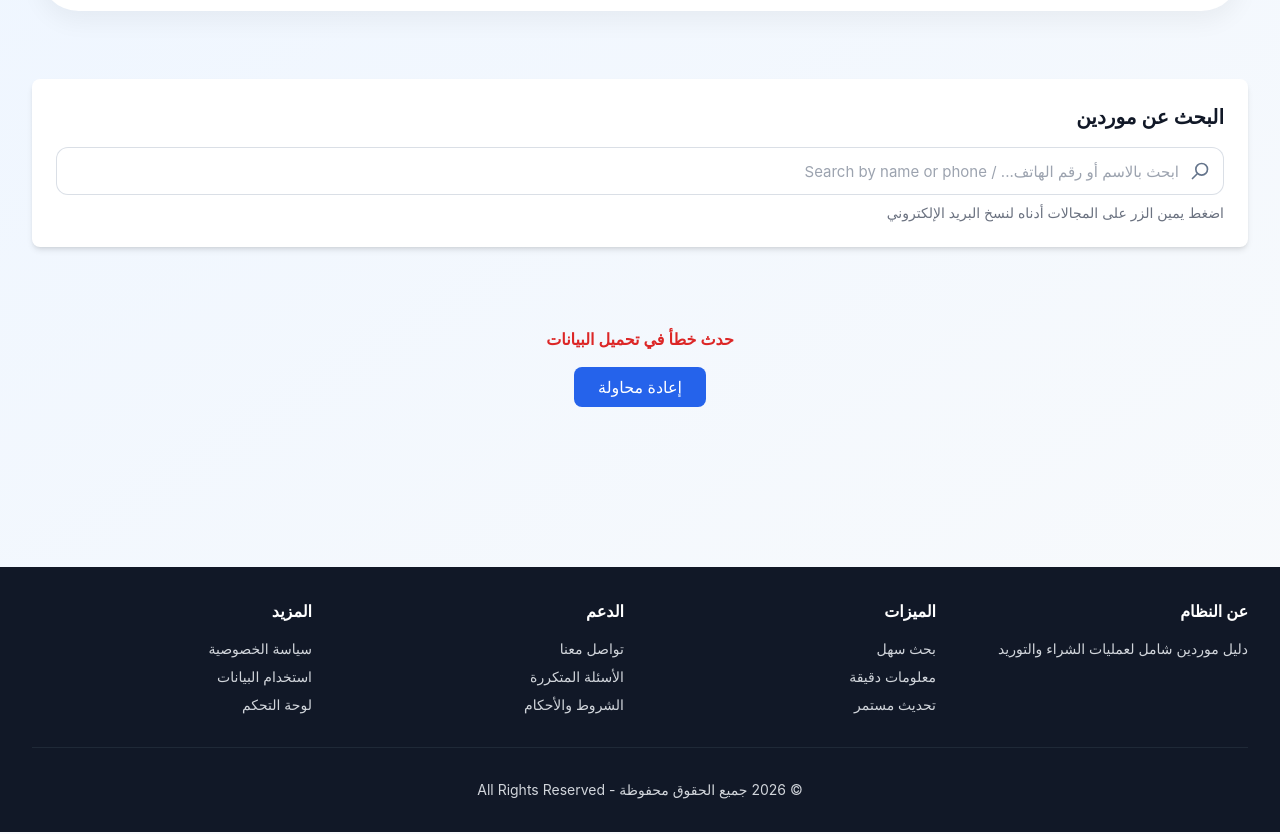
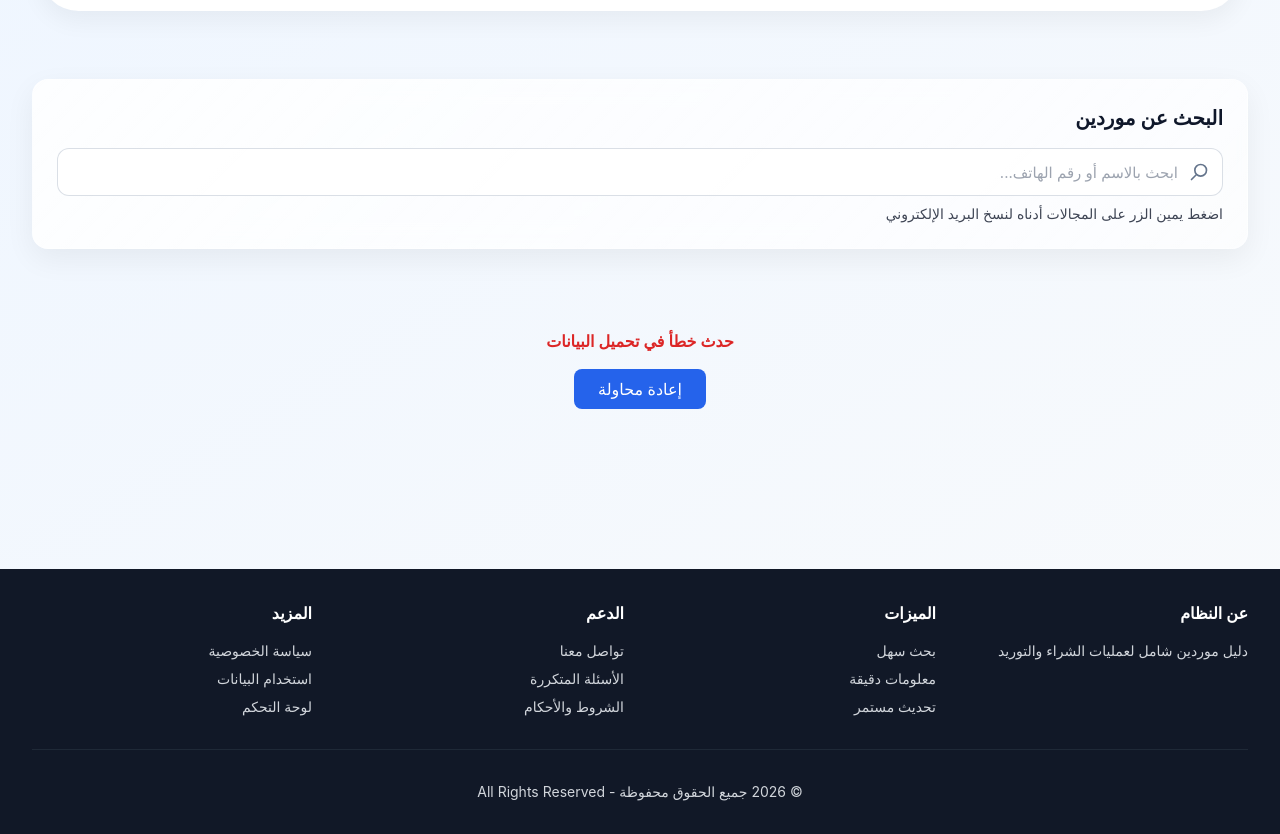
Before and after one commit to 02ehab/explore-suppliers, a plain HTML site: page index.html in a window 1280 px wide. Shown: the part 86-920 px from the top of the page. Drawn offline with nearby package versions, Linux system fonts and the light colour scheme; no server answers.

Commit message:
Update index.html

```diff
--- a/index.html
+++ b/index.html
@@ -45,22 +45,28 @@
   <main class="max-w-7xl mx-auto px-4 sm:px-6 lg:px-8 py-12">
    <!-- Search Section -->
 <div class="mb-8">
-      <div class="bg-white rounded-lg shadow-md p-6">
-        <h2 class="text-xl font-semibold text-gray-900 mb-4">البحث عن موردين</h2>
-        <div class="search-input relative">
+  <div class="search-card">
+    <h2 class="text-xl font-semibold mb-4">البحث عن موردين</h2>
+
+    <div class="search-input">
       <svg class="w-5 h-5" fill="none" stroke="currentColor" viewBox="0 0 24 24">
-            <path stroke-linecap="round" stroke-linejoin="round" stroke-width="2" d="M21 21l-6-6m2-5a7 7 0 11-14 0 7 7 0 0114 0z"></path>
+        <path stroke-linecap="round" stroke-linejoin="round" stroke-width="2"
+          d="M21 21l-6-6m2-5a7 7 0 11-14 0 7 7 0 0114 0z" />
       </svg>
+
       <input
         type="text"
         id="searchInput"
-            placeholder="ابحث بالاسم أو رقم الهاتف... / Search by name or phone"
-            class="w-full px-4 py-3 pl-10 border border-gray-300 rounded-lg focus:border-blue-500 focus:ring-2 focus:ring-blue-200"
-          >
+        placeholder="ابحث بالاسم أو رقم الهاتف..."
+      />
     </div>
-        <p class="text-sm text-gray-500 mt-2">اضغط يمين الزر على المجالات أدناه لنسخ البريد الإلكتروني</p>
+
+    <p class="text-sm mt-2 opacity-80">
+      اضغط يمين الزر على المجالات أدناه لنسخ البريد الإلكتروني
+    </p>
   </div>
 </div>
+
 
     <!-- Suppliers Grid -->
     <div id="suppliersContainer" class="grid grid-cols-1 md:grid-cols-2 lg:grid-cols-3 gap-6">
```
Lines whose indentation alone changed are shown as unchanged.
